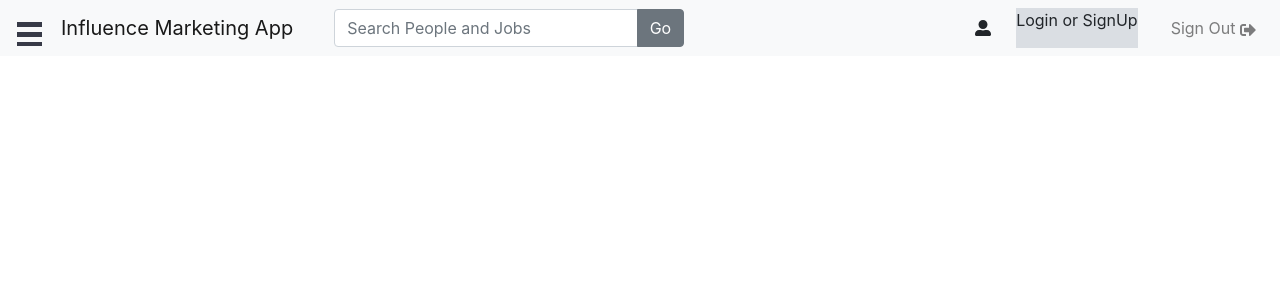
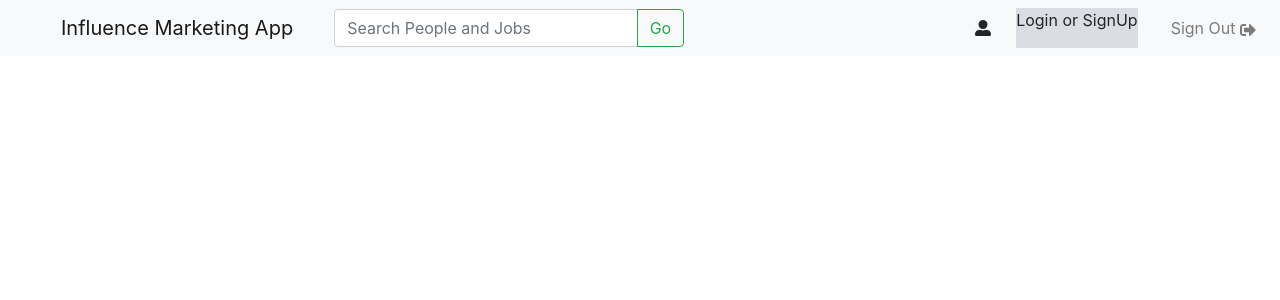
Before and after one commit to divjyot3112/InfluenceMarketingApp, a React (Create React App) app in the folder Frontend/: page /appbar in a window 1280 px wide. Shown: the top 300 px of the page. Built offline with nearby package versions, Linux system fonts and the light colour scheme; what react-widgets-moment would draw is missing.

Commit message:
Removing sidebar from appbar

```diff
--- a/Frontend/src/components/Common/Appbar.js
+++ b/Frontend/src/components/Common/Appbar.js
@@ -1,6 +1,6 @@
 import React, { Component } from 'react'
 // Importing Sidebar
-import Sidebar from './Sidebar'
+// import Sidebar from './Sidebar'
 // UI component imports
 import {
     Collapse,
@@ -16,12 +16,12 @@ import {
     // DropdownItem,
     NavbarText,
     Input,
-    Button,
+    // Button,
     InputGroupAddon,
     InputGroup,
     // InputGroupText,
 } from 'reactstrap';
-import { Image, } from 'react-bootstrap'
+import { Image, Button } from 'react-bootstrap'
 import { FaUserAlt, FaSignOutAlt } from 'react-icons/fa'
 // Redux imports
 import { connect } from "react-redux";
@@ -46,9 +46,6 @@ export class Appbar extends Component {
                     })
                 }
             })
-            // this.setState({
-            //     profile: this.props.profile
-            // })
         } else {
             this.setState({
                 userExists: false
@@ -87,7 +84,7 @@ export class Appbar extends Component {
                                         // height={}
                                     />
                                     <InputGroupAddon addonType="append">
-                                        <Button color="secondary">
+                                        <Button variant="outline-success">
                                             Go
                                         </Button>
                                     </InputGroupAddon>
@@ -107,7 +104,7 @@ export class Appbar extends Component {
                         </Nav>
                     </Collapse>
                 </Navbar>
-                <Sidebar />
+                {/* <Sidebar /> */}
             </div>
         )
     }
--- a/Frontend/src/components/Common/Sidebar.js
+++ b/Frontend/src/components/Common/Sidebar.js
@@ -24,9 +24,6 @@ export class Sidebar extends Component {
                     })
                 }
             })
-            // this.setState({
-            //     profile: this.props.profile
-            // })
         } else {
             this.setState({
                 userExists: false
```
Also changed, not shown: Frontend/src/components/UserProfile/TaskDescription.js (added).
